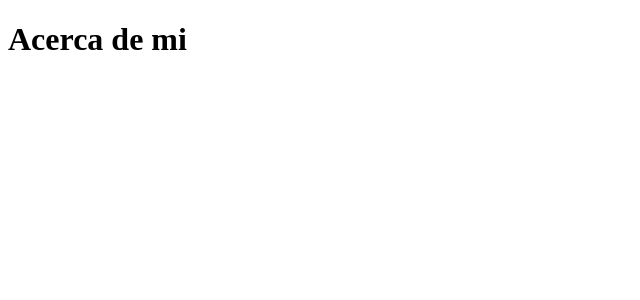
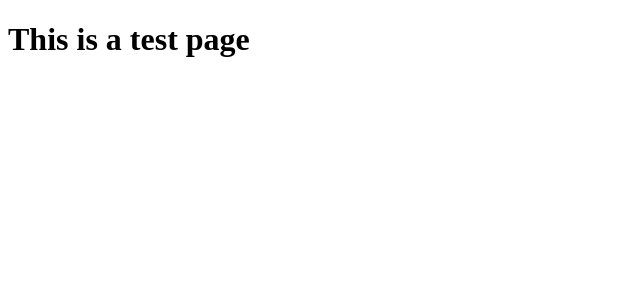
Before and after one commit to carlosValencia01/personal-page, a React (Create React App) app: page /test in a window 1280 px wide. Shown: the top 300 px of the page, without its empty margins (0-640 px from the left). Built offline with nearby package versions, Linux system fonts and the light colour scheme.

Commit message:
fix: added _redirects to fix netlify routes error and added a test page for routes

```diff
--- /dev/null
+++ b/src/components/TestPage.js
@@ -0,0 +1,7 @@
+export const TestPage = () => {
+  return (
+    <div>
+      <h1>This is a test page</h1>
+    </div>
+  );
+};
--- a/src/routers/AppRouter.js
+++ b/src/routers/AppRouter.js
@@ -1,12 +1,14 @@
 import React from "react";
 import { BrowserRouter, Route, Routes } from "react-router-dom";
 import { About } from "../components/personal/about/About";
+import { TestPage } from "../components/TestPage";
 
 export const AppRouter = () => {
   return (
     <BrowserRouter>
       <Routes>
         <Route path="/about" element={<About />} />
+        <Route path="/test" element={<TestPage />} />
         <Route path="*" element={<About />} />
       </Routes>
     </BrowserRouter>
```
Also changed, not shown: 1 other file (tests, documents, lock files or other folders).
